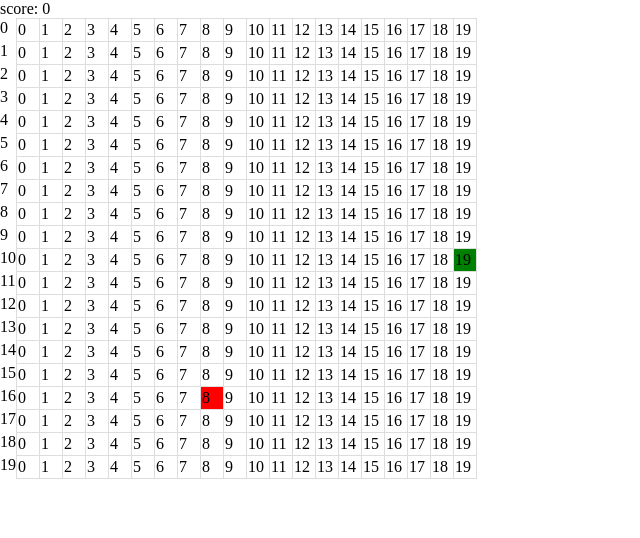
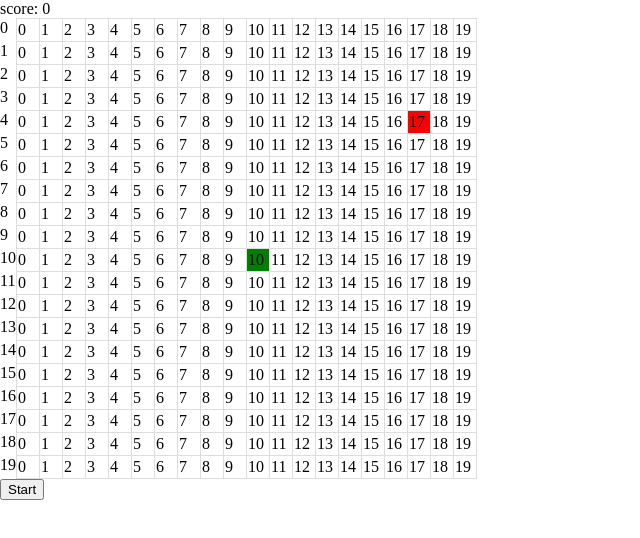
Before and after one commit to InkyChew/kit, an Angular app: page /snake in a window 1280 px wide. Shown: the top 538 px of the page, without its empty margins (0-640 px from the left). Built offline with nearby package versions, Linux system fonts and the light colour scheme.

Commit message:
snake game start and stop

```diff
--- a/src/app/game-snake/game-snake.component.html
+++ b/src/app/game-snake/game-snake.component.html
@@ -13,3 +13,5 @@
         </tr>
     }
 </table>
+
+<button (click)="startGame()" [disabled]="gameStart">Start</button>
--- a/src/app/game-snake/game-snake.component.ts
+++ b/src/app/game-snake/game-snake.component.ts
@@ -12,31 +12,35 @@ import { interval, Subscription } from 'rxjs';
 export class GameSnakeComponent {
 
   boardSize: number = 20;
-  snake: IPoint[] = [{x: Math.floor(this.boardSize / 2), y: Math.floor(this.boardSize / 2)}];
+  snake: IPoint[] = [{ x: Math.floor(this.boardSize / 2), y: Math.floor(this.boardSize / 2) }];
   direction: Direction = Direction.Right;
   food: IPoint = this.randomFoodPosition();
   score: number = 0;
   gameSpeed: number = 200;
   gameInterval?: Subscription;
+  gameStart: boolean = false;
 
-  ngOnInit() {
-    this.startGame();
+  ngOnInit() { }
+
+  initGame() {
+    this.boardSize = 20;
+    this.snake = [{ x: Math.floor(this.boardSize / 2), y: Math.floor(this.boardSize / 2) }];
+    this.direction = Direction.Right;
+    this.food = this.randomFoodPosition();
+    this.score = 0;
+    this.gameSpeed = 200;
   }
 
   startGame() {
-    this.boardSize = this.boardSize;
-    this.snake = this.snake;
-    this.direction = this.direction;
-    this.food = this.randomFoodPosition();
-    this.score = this.score;
-    this.gameSpeed = this.gameSpeed;
+    this.initGame();
     this.gameInterval = interval(this.gameSpeed).subscribe(() => this.updateGame());
+    this.gameStart = true;
   }
 
   updateGame() {
-    let head = {...this.snake[0]};
+    let head = { ...this.snake[0] };
 
-    switch(this.direction) {
+    switch (this.direction) {
       case Direction.Up:
         head.y--;
         break;
@@ -51,14 +55,14 @@ export class GameSnakeComponent {
         break;
     }
 
-    if(this.isCollision(head)) {
+    if (this.isCollision(head)) {
       this.endGame();
       return;
     }
 
     this.snake.unshift(head);
 
-    if(head.x === this.food.x && head.y === this.food.y) {
+    if (head.x === this.food.x && head.y === this.food.y) {
       this.score++;
       this.gameSpeed--;
       this.food = this.randomFoodPosition();
@@ -69,15 +73,15 @@ export class GameSnakeComponent {
   }
 
   isCollision(head: IPoint) {
-    if(head.x < 0 || head.x >= this.boardSize || head.y < 0 || head.y >= this.boardSize) {
+    if (head.x < 0 || head.x >= this.boardSize || head.y < 0 || head.y >= this.boardSize) {
       return true;
     }
 
-    // for(let part of this.snake) {
-    //   if(this.snake.length > 0 && head.x === part.x || head.y === part.y) {
-    //     return true;
-    //   }
-    // }
+    for (let part of this.snake) {
+      if (this.snake.length > 0 && head.x === part.x && head.y === part.y) {
+        return true;
+      }
+    }
 
     return false;
   }
@@ -89,12 +93,13 @@ export class GameSnakeComponent {
         x: Math.floor(Math.random() * this.boardSize),
         y: Math.floor(Math.random() * this.boardSize)
       };
-    } while(this.isSnake(position.x, position.y));
+    } while (this.isSnake(position.x, position.y));
     return position;
   }
 
   endGame() {
     this.gameInterval?.unsubscribe();
+    this.gameStart = false;
   }
 
   isSnake(x: number, y: number) {
```
